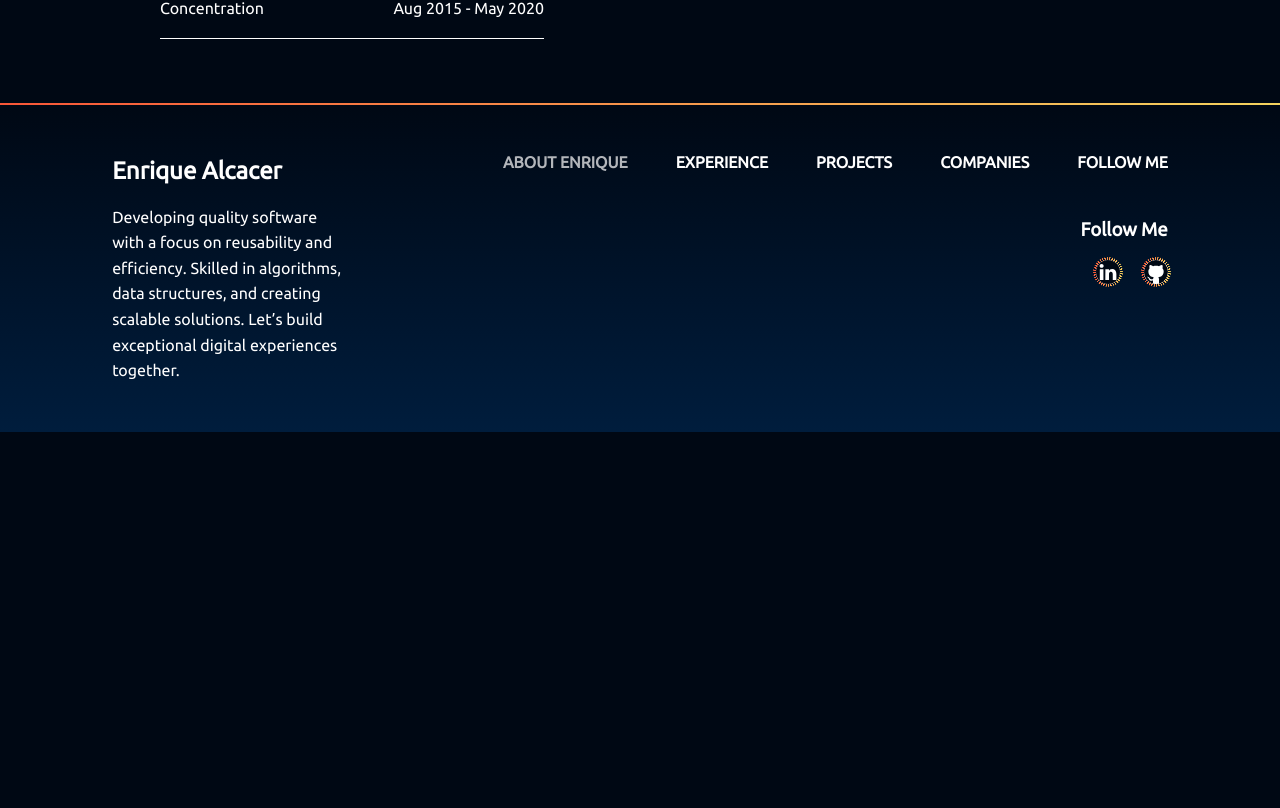
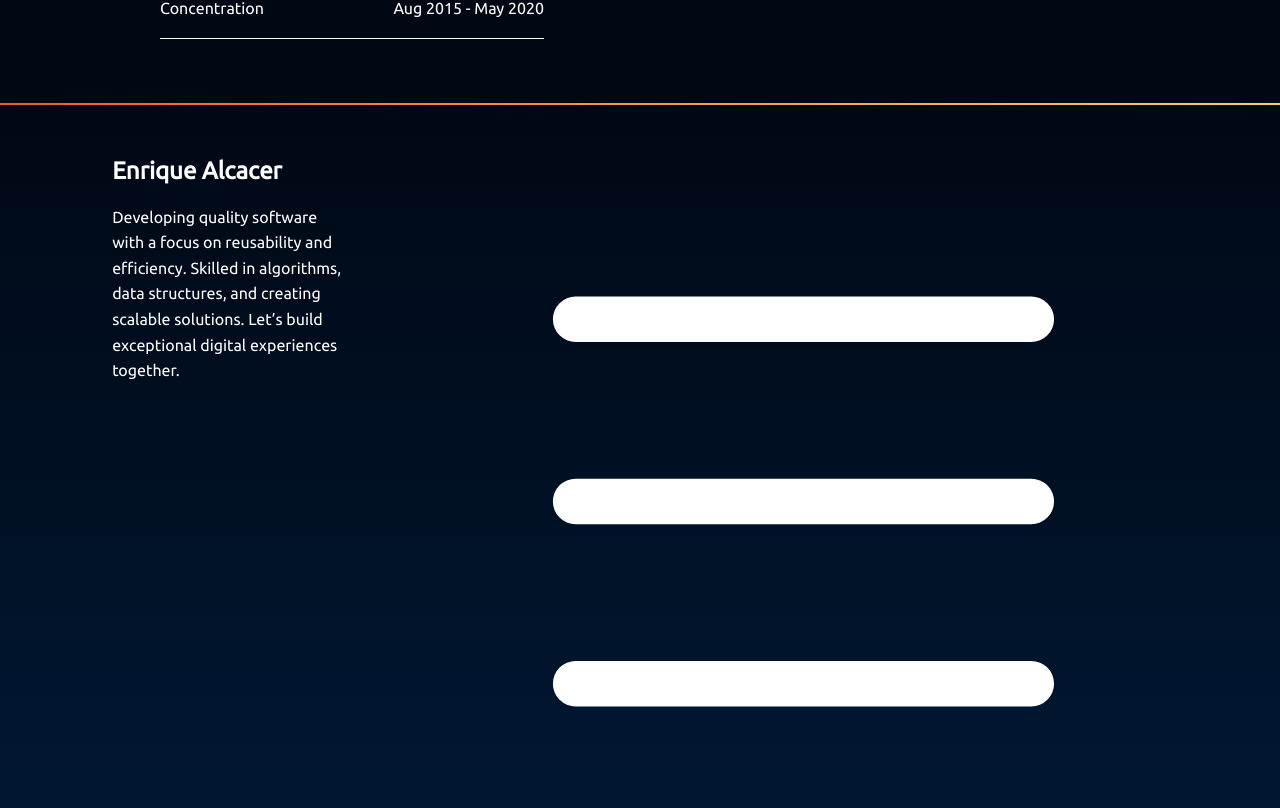
Before and after one commit to eralcacer/portfolio-web-enrique, a React (Create React App) app: page / in a window 1280 px wide. Shown: the part 1792-2600 px from the top of the page. Before the commit the page ends 2224 px from the top, so only its background shows below. Built offline with nearby package versions, Linux system fonts and the light colour scheme; a web font is replaced by a local one.

Commit message:
[wip] Open menu with animation from right to left

```diff
--- a/src/components/AboutMe/AboutMeMain.tsx
+++ b/src/components/AboutMe/AboutMeMain.tsx
@@ -6,7 +6,7 @@ import ContentSection from "./components/ContentSection";
 
 function AboutMeMain() {
   return (
-    <div className="about-me-comp">
+    <div className="about-me-comp" id="about-me">
       <div className="image-vector">
         <ContentSection />
         <ImageBackgroundVector />
--- a/src/components/AboutMe/style/about-me.css
+++ b/src/components/AboutMe/style/about-me.css
@@ -168,7 +168,7 @@
   animation: scale-up 0.4s forwards 1.4s;
 }
 
-@media only screen and (max-width: 1200px) {
+@media only screen and (max-width: 1000px) {
   .about-top-section {
     position: relative;
     width: 90%;
--- a/src/components/Experience/ExperienceMain.tsx
+++ b/src/components/Experience/ExperienceMain.tsx
@@ -19,7 +19,7 @@ function ExperienceMain() {
   }, [experienceCompRef]);
 
   return (
-    <div ref={experienceCompRef} className="experience-comp">
+    <div ref={experienceCompRef} className="experience-comp" id="experience">
       {lazyLoaderInView ? <RecapComp /> : null}
     </div>
   );
--- a/src/components/Footer/style/footer.css
+++ b/src/components/Footer/style/footer.css
@@ -45,7 +45,7 @@
   justify-content: flex-end;
   text-decoration: none;
 }
-@media only screen and (max-width: 1200px) {
+@media only screen and (max-width: 1000px) {
   .footer-comp {
     margin-top: 2em;
     display: flex;
--- a/src/components/NavBar/components/MenuList.tsx
+++ b/src/components/NavBar/components/MenuList.tsx
@@ -1,17 +1,35 @@
-import React from "react";
+import React, { useState } from "react";
 
 import "../style/navbar.css";
 
 function MenuList() {
+  const [isMenuOpen, setIsMenuOpen] = useState<boolean>(false);
+
   return (
-    <ul className="menu-list-comp mob-menu">
+    <>
+      <div
+        className="menu-icon"
+        onClick={(): void => setIsMenuOpen(!isMenuOpen)}>
+        <svg
+          xmlns="http://www.w3.org/2000/svg"
+          fill="currentColor"
+          className="bi bi-list"
+          viewBox="0 0 16 16">
+          <path
+            fill-rule="evenodd"
+            d="M2.5 12a.5.5 0 0 1 .5-.5h10a.5.5 0 0 1 0 1H3a.5.5 0 0 1-.5-.5m0-4a.5.5 0 0 1 .5-.5h10a.5.5 0 0 1 0 1H3a.5.5 0 0 1-.5-.5m0-4a.5.5 0 0 1 .5-.5h10a.5.5 0 0 1 0 1H3a.5.5 0 0 1-.5-.5"
+          />
+        </svg>
+      </div>
+      {/* <div className={`${isMenuOpen ? "mob-menu" : ""}`}> */}
+      <ul className={`menu-list-comp ${isMenuOpen ? "mob-menu" : ""}`}>
         <li>
-        <a className="link-menu" href="#">
+          <a className="link-menu" href="#about-me">
             About Enrique
           </a>
         </li>
         <li>
-        <a className="link-menu" href="#">
+          <a className="link-menu" href="#experience">
             Experience
           </a>
         </li>
@@ -31,6 +49,8 @@ function MenuList() {
           </a>
         </li>
       </ul>
+      {/* </div> */}
+    </>
   );
 }
 
--- a/src/components/NavBar/style/navbar.css
+++ b/src/components/NavBar/style/navbar.css
@@ -9,6 +9,7 @@
     var(--blue-background),
     var(--dark-blue-background)
   );
+  align-items: center;
 }
 .logo-comp {
   display: flex;
@@ -45,11 +46,10 @@
   }
 }
 .menu-list-comp {
+  list-style: none;
   display: flex;
-  list-style: none;
 }
 .menu-list-comp li {
-  display: flex;
   list-style: none;
   margin: 0 24px;
   text-transform: uppercase;
@@ -63,17 +63,20 @@
 .link-menu:hover {
   color: var(--font-platinum-color);
 }
-.menu-list-comp li:first-child {
+/* .menu-list-comp li:first-child {
   color: var(--font-platinum-color);
   opacity: 0.7;
-}
+} */
 .menu-footer h3 {
   text-align: right;
 }
-.mob-menu {
+/* .mob-menu {
   display: flex;
-}
+} */
 @media only screen and (max-width: 1000px) {
+  .nav-bar-comp {
+    padding: 1em 2em;
+  }
   .logo-comp {
     display: flex;
     justify-content: center;
@@ -94,4 +97,53 @@
     cursor: pointer;
     animation: scale-up 0.2s forwards;
   }
+  .menu-icon {
+    position: relative;
+    width: 1.5em;
+    height: 1.5em;
+  }
+  .mob-menu {
+    animation: slideLeft 2s ease-in-out;
+    position: absolute;
+    top: 5.5em;
+    right: 0;
+    display: block;
+    margin: auto;
+    background-color: red;
+    z-index: 100;
+    height: max-content;
+    transform: translateX(100%);
+    overflow: hidden;
+  }
+  .menu-list-comp {
+    display: none;
+  }
+  .mob-menu .menu-list-comp {
+    animation: slideRight 2s ease-in-out;
+    position: absolute;
+    top: 5.5em;
+    right: 0;
+    margin: auto;
+    background-color: red;
+    z-index: 100;
+    height: max-content;
+    transform: translateX(100%);
+    overflow: hidden;
+  }
 }
+@keyframes slideLeft {
+  0% {
+    transform: translateX(100%);
+  }
+  100% {
+    transform: translateX(50%);
+  }
+}
+@keyframes slideRight {
+  0% {
+    transform: translateX(0%);
+  }
+  100% {
+    transform: translateX(100%);
+  }
+}
```
Lines whose indentation alone changed are shown as unchanged.
